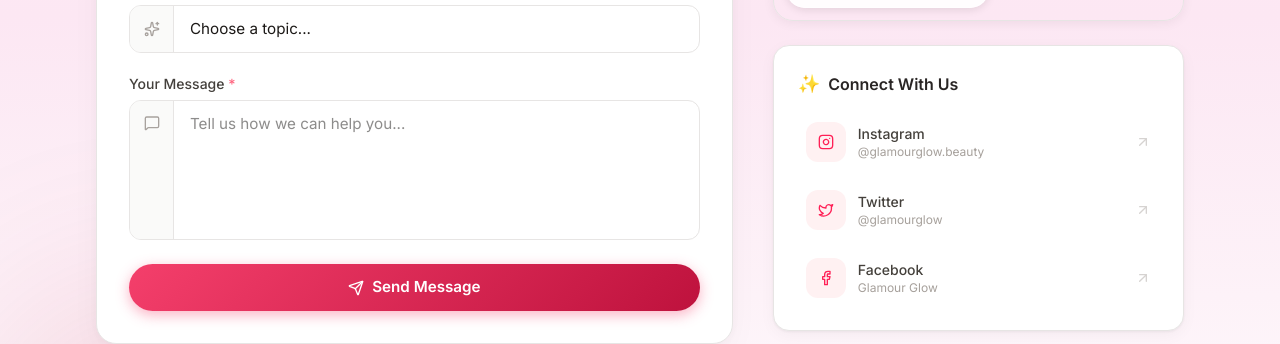
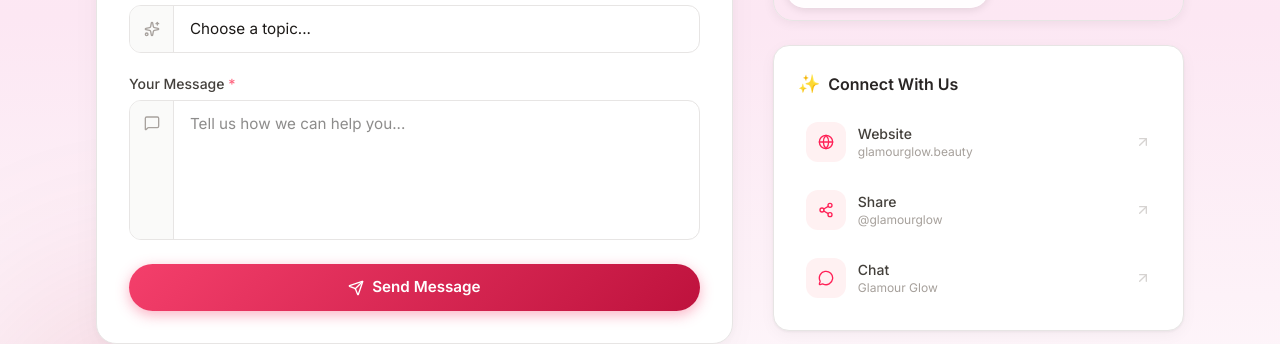
Before and after one commit to rajrohitsingh533-collab/glamour-leads, a Next.js app: page / in a window 1280 px wide. Shown: the part 6460-6804 px from the top of the page. Built offline with nearby package versions, Linux system fonts and the light colour scheme; grey boxes are pictures that could not be loaded; a web font is replaced by a local one.

Commit message:
Fix missing Lucide icons for local build

```diff
--- a/components/landing/ContactPage.tsx
+++ b/components/landing/ContactPage.tsx
@@ -13,9 +13,9 @@ import {
   User,
   ArrowUpRight,
   Sparkles,
-  Instagram,
-  Twitter,
-  Facebook,
+  Globe,
+  Share2,
+  MessageCircle as SocialIcon,
 } from "lucide-react";
 
 type FormStatus = "idle" | "submitting" | "success" | "error";
@@ -60,9 +60,9 @@ const CONTACT_INFO = [
 ];
 
 const SOCIAL_LINKS = [
-  { icon: Instagram, label: "Instagram", href: "#", handle: "@glamourglow.beauty" },
-  { icon: Twitter, label: "Twitter", href: "#", handle: "@glamourglow" },
-  { icon: Facebook, label: "Facebook", href: "#", handle: "Glamour Glow" },
+  { icon: Globe, label: "Website", href: "#", handle: "glamourglow.beauty" },
+  { icon: Share2, label: "Share", href: "#", handle: "@glamourglow" },
+  { icon: SocialIcon, label: "Chat", href: "#", handle: "Glamour Glow" },
 ];
 
 export default function ContactPage() {
```
